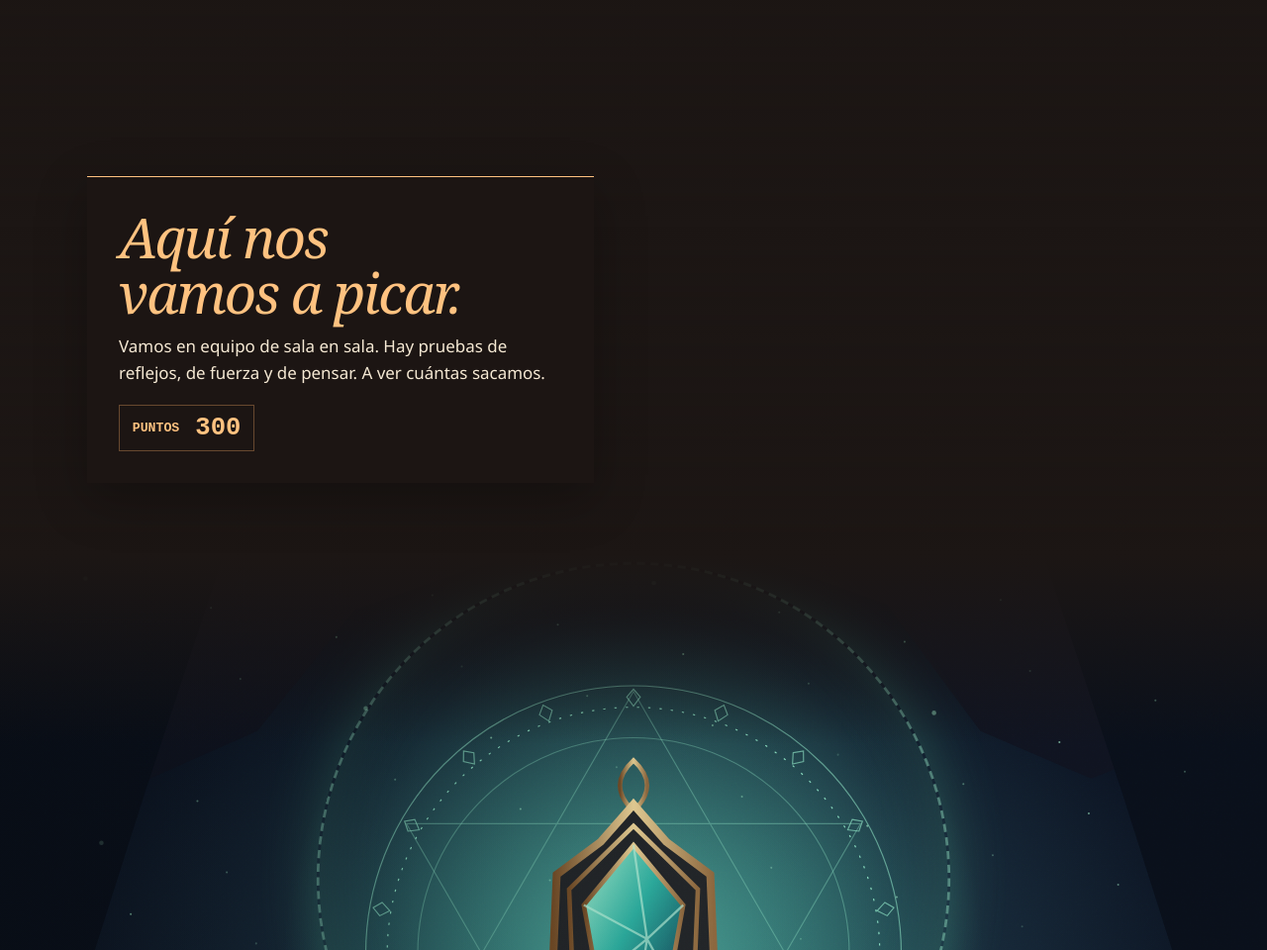
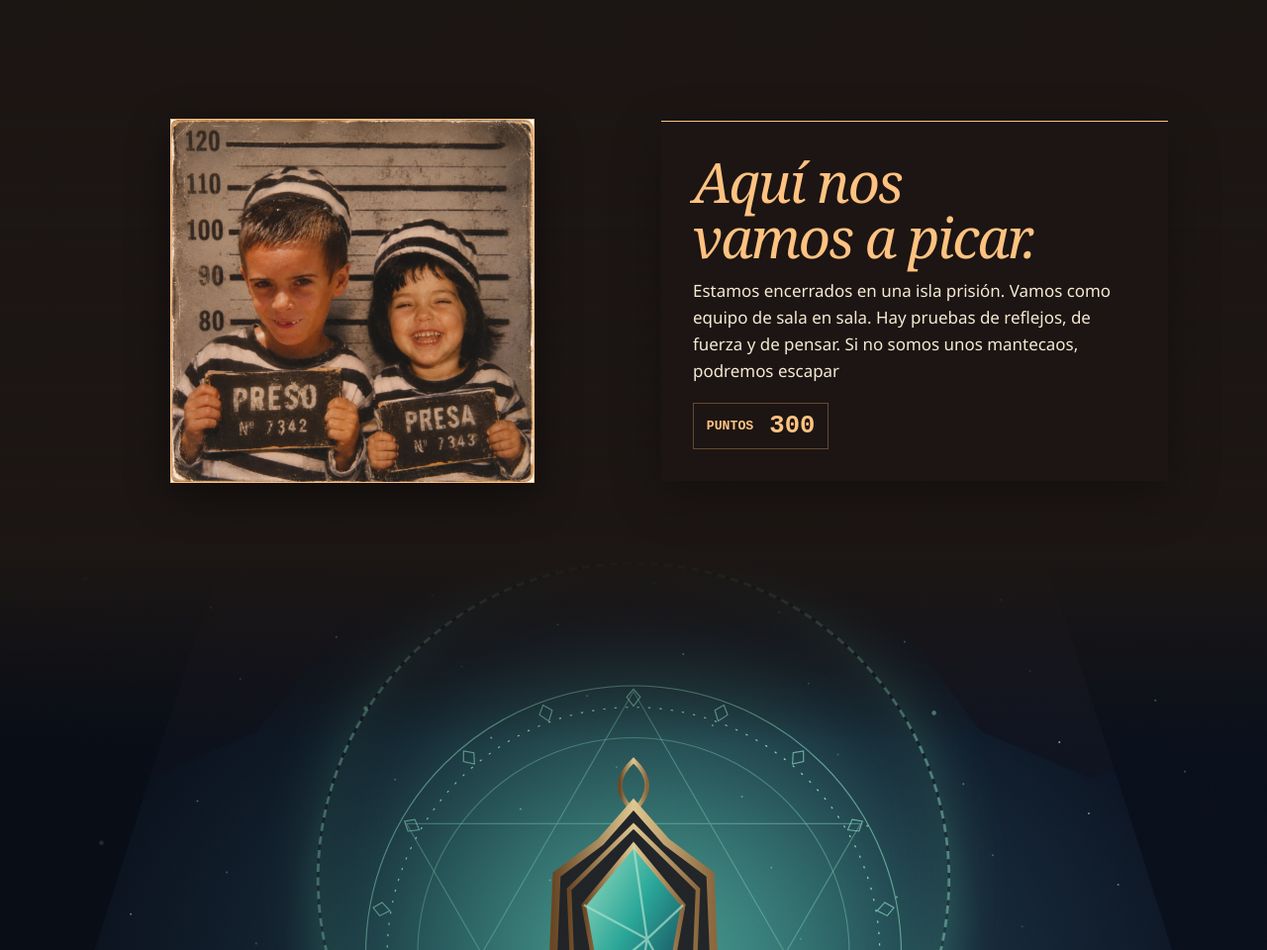
Before and after one commit to adritankian-bit/viki-elige-tu-aventura, a plain HTML site: page site/index.html in a window 1280 px wide. Shown: the part 1840-2800 px from the top of the page at 99% size. Drawn offline with Linux system fonts and the light colour scheme.

Commit message:
Añadir textos de Adri y las tres imágenes de la invitación

```diff
--- a/build.mjs
+++ b/build.mjs
@@ -10,7 +10,7 @@ const html = await readFile(new URL('index.html', site), 'utf8');
 const script = await readFile(new URL('app.js', site), 'utf8');
 const dependencies = [
   ...Array.from(html.matchAll(/(?:src|href)="((?!#)[^":]+)"/g), (match) => match[1]),
-  ...Array.from(script.matchAll(/art: '([^']+)'/g), (match) => 'art/' + match[1])
+  ...Array.from(script.matchAll(/(?:art|photo): '([^']+)'/g), (match) => 'art/' + match[1])
 ];
 for (const path of dependencies) {
   if (!(await stat(new URL(path, site))).isFile()) throw new Error('Recurso inválido: ' + path);
--- a/site/app.js
+++ b/site/app.js
@@ -1,22 +1,22 @@
 const adventures = [
   {
-    id: 'prison', name: 'Prison Island', lines: ['Prison', 'Island'], art: 'prison.svg',
+    id: 'prison', name: 'Prison Island', lines: ['Prison', 'Island'], art: 'prison.svg', photo: 'prison-retrato.webp', alt: 'Dos niños con trajes de presos y carteles de ficha policial',
     place: 'Benalmádena, Málaga',
     thought: 'Aquí nos vamos a picar.',
-    detail: 'Vamos en equipo de sala en sala. Hay pruebas de reflejos, de fuerza y de pensar. A ver cuántas sacamos.'
+    detail: 'Estamos encerrados en una isla prisión. Vamos como equipo de sala en sala. Hay pruebas de reflejos, de fuerza y de pensar. Si no somos unos mantecaos, podremos escapar'
   },
   {
-    id: 'arcano', name: 'El Amuleto Arcano', lines: ['El Amuleto', 'Arcano'], art: 'arcano.svg',
+    id: 'arcano', name: 'El Amuleto Arcano', lines: ['El Amuleto', 'Arcano'], art: 'arcano.svg', photo: 'arcano-retrato.webp', alt: 'Dos pequeños aventureros con un amuleto dorado y un mapa',
     place: 'Torrenigma · Torre del Mar, Málaga',
     thought: 'Tú, yo y un amuleto raro.',
-    detail: 'Tenemos que seguir las pistas y averiguar qué esconde. A ver cuánto tardamos en pedir una pista.'
+    detail: 'Nos perdemos en un bosque siniestro y llegamos a una mansión extraña. La única forma de salir es encontrar un amuleto... y lograr salir con él. Si no lo conseguimos, al menos ya tenemos un pisito donde vivir (para siempre)'
   },
   {
-    id: 'terra', name: 'Terra Mítica', lines: ['Terra', 'Mítica'], art: 'terra.svg',
+    id: 'terra', name: 'Terra Mítica', lines: ['Terra', 'Mítica'], art: 'terra.svg', photo: 'terra-retrato.webp', alt: 'Dos niños con los brazos en alto en una montaña rusa',
     place: 'Benidorm, Alicante',
     thought: 'Los dos gritando como idiotas.',
     detail: 'Un día de montañas rusas y de decir «venga, otra vez».',
-    note: 'Cuando abra la próxima temporada, buscamos fecha.'
+    note: 'Ahora mismo ha terminado la temporada, en cuanto abra podemos buscar fecha'
   }
 ];
 const artwork = (item) => './art/' + item.art;
@@ -36,11 +36,14 @@ chapters.innerHTML = adventures.map((item) => `
         <h2 id="${item.id}-title">${item.lines.join('<br>')}</h2>
       </div>
       <div class="beat detail-beat">
+        <div class="detail-layout">
+          <img class="adventure-photo" src="./art/${item.photo}" alt="${item.alt}" width="1100" height="1100" loading="lazy" decoding="async">
         <div class="detail-copy">
           <h3>${item.thought}</h3>
           <p>${item.detail}</p>
           ${item.note ? '<p class="visit-note">' + item.note + '</p>' : ''}
           ${item.id === 'prison' ? '<div class="score" aria-hidden="true">PUNTOS <span>000</span></div>' : ''}
+        </div>
         </div>
       </div>
     </div>
@@ -173,7 +176,7 @@ if ('IntersectionObserver' in window) {
       observer.unobserve(entry.target);
     }
   }, { threshold: .2 });
-  for (const beat of document.querySelectorAll('.detail-copy, .card')) {
+  for (const beat of document.querySelectorAll('.detail-copy, .adventure-photo, .card')) {
     beat.classList.add('reveal');
     reveals.observe(beat);
   }
--- a/site/index.html
+++ b/site/index.html
@@ -17,9 +17,9 @@
 <div class="stars" aria-hidden="true"></div>
 <div class="orbit" aria-hidden="true"></div>
 <div class="intro-copy">
-<p class="kicker birthday">Feliz cumpleaños</p>
+
 <h1>Viki<span>.</span></h1>
-<p class="lead">Tengo tres planes para tu cumple.<br><em>Elige el que más te apetezca.</em></p>
+<p class="lead">Feliz cumple amor.<br><em>Aquí te voy a mostrar tres planes y tienes que elegir solo uno de ellos!</em></p>
 
 <a class="scroll-cue" href="#prison">Desliza, te los enseño <span aria-hidden="true">↓</span></a>
 </div>
--- a/site/style.css
+++ b/site/style.css
@@ -107,3 +107,8 @@ footer{margin-top:3rem;color:var(--muted);font-size:.875rem}
 .reveal.in-view{animation:beat-in .65s cubic-bezier(.2,.7,.2,1) both}
 @keyframes beat-in{from{opacity:.2;transform:translateY(26px)}to{opacity:1;transform:none}}
 @media(prefers-reduced-motion:reduce){.stage{position:absolute;width:100%;height:100svh}.chapter .detail-beat{min-height:0;padding-bottom:3rem;background:var(--ink)}}
+.intro .lead{max-width:33rem}
+.detail-layout{display:grid;gap:1rem;align-items:center;width:100%;max-width:69rem}
+.adventure-photo{display:block;width:min(100%,34svh,20rem);height:auto;justify-self:center;border:1px solid var(--accent);box-shadow:0 .8rem 2.5rem #0007}
+.detail-layout .detail-copy{justify-self:center}
+@media(min-width:52rem){.detail-layout{grid-template-columns:1fr 1fr;gap:2rem}.adventure-photo{width:min(100%,46svh,27rem)}}
```
Also changed, not shown: site/art/arcano-retrato.webp (added), site/art/prison-retrato.webp (added), site/art/terra-retrato.webp (added).
